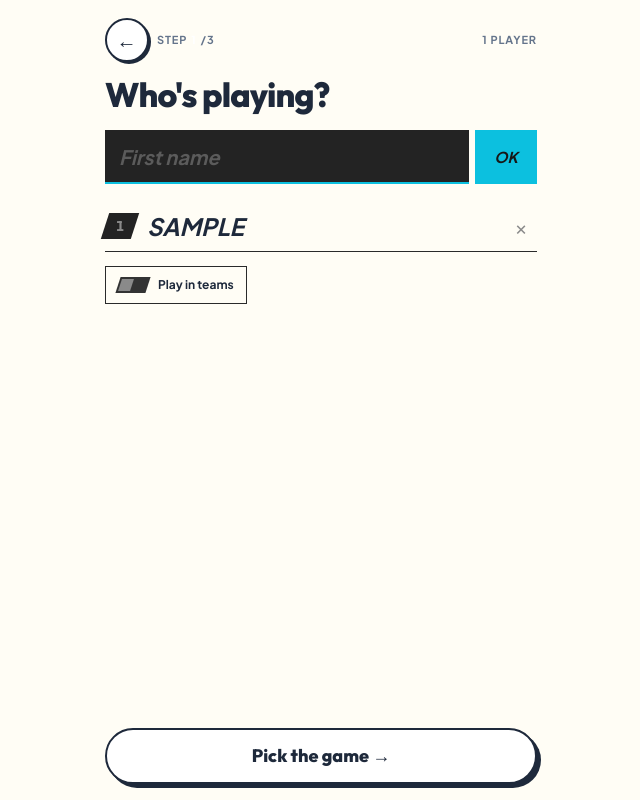
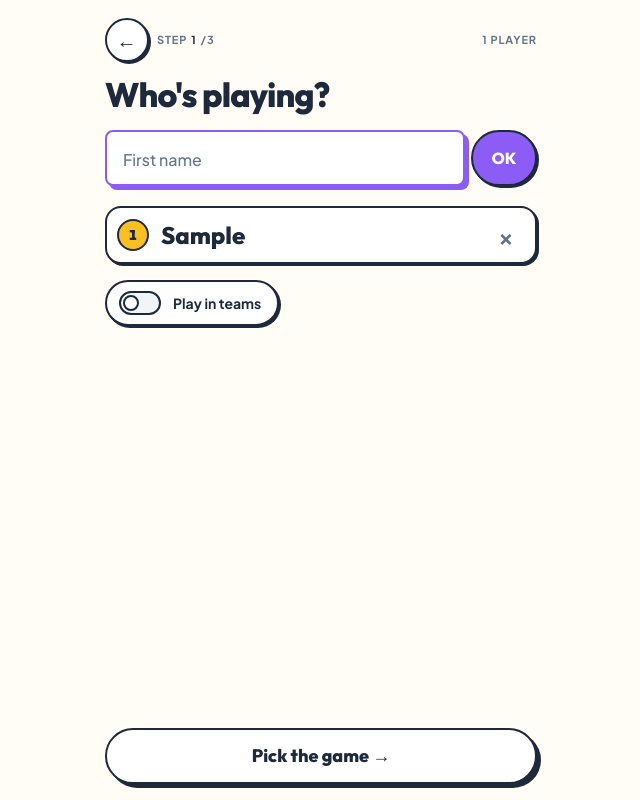
Before and after one commit to keutarcrash-sudo/A18-DART, a Next.js app: page /nouvelle in a window 1280 px wide. Both pictures are taken after typing "Sample" into the empty fields and a click on the button "OK". Shown: the whole page, without its empty margins (319-959 px from the left). Built offline with nearby package versions, Linux system fonts and the light colour scheme.

Commit message:
Création de partie pop
Co-Authored-By: Claude Opus 5.5 <noreply@anthropic.com>
Claude-Session: https://claude.ai/code/session_011S74xeDguJC9tYdqgTWReM

```diff
--- a/src/components/setup/NewGame.tsx
+++ b/src/components/setup/NewGame.tsx
@@ -5,10 +5,10 @@
  */
 import { useRouter } from "next/navigation";
 import { useT } from "@/lib/i18n";
-import { Mascot } from "@/components/pop/Pop";
+import { Head } from "@/components/pop/Heads";
 import { AnimatePresence, motion } from "motion/react";
 import { useEffect, useRef, useState } from "react";
-import { Cta, Screen, Seg, Title, TopBar } from "@/components/ui";
+import { Cta, Pill, Screen, Seg, Title, TopBar } from "@/components/ui";
 import { DEFAULT_X01_OPTIONS, type X01Options } from "@/engine/x01";
 import { type CricketMode, DEFAULT_CRICKET_OPTIONS } from "@/engine/cricket";
 import { DEFAULT_KILLER_OPTIONS } from "@/engine/killer";
@@ -182,7 +182,7 @@ function Players({
         onBack={onBack}
         left={
           <>
-            {t("Étape")} <b className="mx-1 text-blanc">1</b>/3
+            {t("Étape")} <b className="mx-1 text-encre">1</b>/3
           </>
         }
         right={players.length > 1 ? t("{n} joueurs", { n: players.length }) : t("{n} joueur", { n: players.length })}
@@ -208,22 +208,25 @@ function Players({
           autoComplete="off"
           aria-label={t("Prénom du joueur")}
           disabled={players.length >= MAX_PLAYERS}
-          className="h-[54px] min-w-0 flex-1 border-b-2 border-cyan bg-case px-3.5 text-xl font-black uppercase italic text-blanc outline-none placeholder:normal-case placeholder:text-gris-2"
+          className="h-14 min-w-0 flex-1 rounded-lg border-2 border-[#CBD5E1] bg-carte px-4 font-display text-xl font-extrabold text-encre outline-none transition-[border-color,box-shadow] duration-200 ease-pop placeholder:font-text placeholder:text-base placeholder:font-medium placeholder:text-attenue focus:border-violet focus:shadow-[4px_4px_0_0_var(--color-violet)] disabled:bg-muted"
         />
-        <button type="submit" className="w-[62px] bg-cyan text-[15px] font-black italic text-noir active:bg-blanc">
+        <button
+          type="submit"
+          className="pop-shadow-sm pop-press h-14 w-[66px] rounded-full border-2 border-encre bg-violet font-display text-base font-extrabold text-white"
+        >
           OK
         </button>
       </form>
 
       {free.length > 0 && (
-        <div className="mt-3 flex flex-wrap items-center gap-1.5">
-          <small className="mr-1 text-[9px] font-bold uppercase tracking-[0.16em] text-gris">{t("Récents sur ce téléphone")}</small>
+        <div className="mt-4 flex flex-wrap items-center gap-2">
+          <small className="mr-1 text-[11px] font-bold uppercase tracking-[0.08em] text-attenue">{t("Récents sur ce téléphone")}</small>
           {free.map((r) => (
             <button
               key={r}
               type="button"
               onClick={() => add(r)}
-              className="border-[1.5px] border-[#3a3a3a] px-2.5 py-1.5 text-xs font-bold text-[#d0d0d0] active:bg-case"
+              className="pop-shadow-sm pop-press min-h-[46px] rounded-full border-2 border-encre bg-carte px-4 text-sm font-bold text-encre"
             >
               {r}
             </button>
@@ -231,9 +234,9 @@ function Players({
         </div>
       )}
 
-      <div className="mt-4 flex flex-col">
+      <div className="mt-5 flex flex-col gap-2.5">
         {players.length === 0 && (
-          <p className="border-b border-filet py-5 text-[13px] leading-relaxed text-gris">
+          <p className="rounded-2xl border-2 border-dashed border-[#CBD5E1] px-4 py-5 text-[13px] leading-relaxed text-attenue">
             {t("Tape un prénom puis OK. Seul, ça marche aussi : idéal pour s'entraîner.")}
           </p>
         )}
@@ -242,19 +245,24 @@ function Players({
             key={p.name}
             initial={{ x: 30, opacity: 0 }}
             animate={{ x: 0, opacity: 1 }}
-            className="flex h-[52px] items-center gap-3 border-b border-filet"
+            className="pop-shadow-sm flex min-h-[54px] items-center gap-3 rounded-2xl border-2 border-encre bg-carte py-1 pl-2.5 pr-1.5"
           >
-            <span className="skew-18 grid h-[26px] w-[30px] shrink-0 place-items-center bg-case">
-              <span className="unskew-18 font-num text-sm text-gris">{i + 1}</span>
+            <span
+              className={`grid h-8 w-8 shrink-0 place-items-center rounded-full border-2 border-encre font-num text-sm font-black text-encre ${
+                ["bg-ambre", "bg-rose", "bg-menthe"][i % 3]
+              }`}
+            >
+              {i + 1}
             </span>
-            <span className="min-w-0 flex-1 truncate text-2xl font-black uppercase italic">{p.name}</span>
+            <span className="min-w-0 flex-1 truncate font-display text-2xl font-extrabold">{p.name}</span>
             {teams && (
               <button
                 type="button"
                 aria-label={t("Changer {name} d'équipe", { name: p.name })}
                 onClick={() => setPlayers(players.map((q, j) => (j === i ? { ...q, team: q.team === "A" ? "B" : "A" } : q)))}
-                style={{ "--h": "26px" } as React.CSSProperties}
-                className={`btn-18 h-[26px] w-[38px] text-[13px] font-black italic text-noir ${p.team === "A" ? "bg-cyan" : "bg-blanc"}`}
+                className={`pop-shadow-sm pop-press h-[46px] w-[46px] rounded-full border-2 border-encre font-display text-sm font-extrabold ${
+                  p.team === "A" ? "bg-violet text-white" : "bg-ambre text-encre"
+                }`}
               >
                 {p.team}
               </button>
@@ -263,7 +271,7 @@ function Players({
               type="button"
               aria-label={t("Retirer {name}", { name: p.name })}
               onClick={() => setPlayers(players.filter((_, j) => j !== i))}
-              className="h-10 w-8 text-xl text-gris"
+              className="grid h-[46px] w-[46px] place-items-center text-2xl font-bold text-attenue"
             >
               ×
             </button>
@@ -275,10 +283,12 @@ function Players({
         type="button"
         aria-pressed={teams}
         onClick={() => setTeams(!teams)}
-        className="mt-3.5 flex items-center gap-2.5 self-start border-[1.5px] border-filet px-3 py-2.5 text-xs font-bold"
+        className="pop-shadow-sm pop-press mt-4 flex min-h-[46px] items-center gap-3 self-start rounded-full border-2 border-encre bg-carte py-1.5 pl-3 pr-4 text-sm font-bold"
       >
-        <i className={`skew-18 relative h-4 w-[30px] ${teams ? "bg-cyan" : "bg-[#333]"}`}>
-          <i className={`absolute top-0.5 h-3 w-3 transition-all ${teams ? "left-4 bg-noir" : "left-0.5 bg-gris"}`} />
+        <i className={`relative h-6 w-[42px] rounded-full border-2 border-encre transition-colors ${teams ? "bg-violet" : "bg-muted"}`}>
+          <i
+            className={`absolute top-0.5 h-4 w-4 rounded-full border-2 border-encre bg-carte transition-all duration-300 ease-pop ${teams ? "left-[20px]" : "left-0.5"}`}
+          />
         </i>
         {t("Jouer en équipes")}
       </button>
@@ -301,13 +311,13 @@ function Games({ count, label, onBack, onPick }: { count: number; label: string;
         onBack={onBack}
         left={
           <>
-            {t("Étape")} <b className="mx-1 text-blanc">2</b>/3
+            {t("Étape")} <b className="mx-1 text-encre">2</b>/3
           </>
         }
         right={label}
       />
       <Title>{t("À quoi on joue ?")}</Title>
-      <div className="mt-3.5 flex flex-col">
+      <div className="mt-5 flex flex-col gap-3">
         {GAMES.map((g) => {
           const min = estimateMinutes(g, count);
           const tooFew = g.minPlayers && count < g.minPlayers;
@@ -318,35 +328,66 @@ function Games({ count, label, onBack, onPick }: { count: number; label: string;
               type="button"
               disabled={disabled}
               onClick={() => onPick(g)}
-              className="grid grid-cols-[minmax(0,1fr)_auto] items-center gap-x-2.5 gap-y-1 border-b border-filet py-3.5 text-left active:bg-case disabled:opacity-35"
+              className="pop-shadow pop-press flex min-h-[74px] items-center gap-3.5 rounded-[18px] border-2 border-encre bg-carte px-3.5 py-3 text-left disabled:border-bord disabled:bg-muted disabled:shadow-none"
             >
-              <span className={g.numeric ? "font-num text-[32px] leading-none" : "text-[26px] font-black uppercase italic leading-none"}>
-                {t(g.name)}
+              <GameShape id={g.id} ready={g.ready} />
+              <span className="min-w-0 flex-1">
+                <span className="block font-display text-[19px] font-extrabold leading-tight">{t(g.name)}</span>
+                <span className="mt-0.5 block text-[12.5px] leading-snug text-attenue">{t(g.desc)}</span>
               </span>
-              <span className="row-span-2 text-right text-[10px] font-bold uppercase leading-normal tracking-widest text-gris">
+              <span className="self-start">
                 {!g.ready ? (
-                  t("Bientôt")
+                  <Pill small>{t("Bientôt")}</Pill>
                 ) : tooFew ? (
-                  <>
-                    {t("{n} joueurs", { n: g.minPlayers ?? 0 })}
-                    <br />
-                    {t("minimum")}
-                  </>
+                  <Pill small>
+                    {t("{n} joueurs", { n: g.minPlayers ?? 0 })} {t("minimum")}
+                  </Pill>
                 ) : (
-                  <>
-                    <b className={`block font-num text-xl font-normal tracking-normal ${min >= 10 && min <= 30 ? "text-cyan" : "text-blanc"}`}>
-                      ~{min}
-                    </b>
-                    min
-                  </>
+                  <Pill small tone={min >= 10 && min <= 30 ? "menthe" : "blanc"}>
+                    ~{min} min
+                  </Pill>
                 )}
               </span>
-              <span className="text-xs leading-snug text-[#a8a8a8]">{t(g.desc)}</span>
             </button>
           );
         })}
       </div>
     </Screen>
+  );
+}
+
+const SHAPE_ICON = {
+  killer: <path d="M12 2v4M12 18v4M4.9 4.9l2.8 2.8M16.3 16.3l2.8 2.8M2 12h4M18 12h4" />,
+  clock: (
+    <>
+      <circle cx="12" cy="12" r="9" />
+      <path d="M12 7v5l3 2" />
+    </>
+  ),
+};
+
+/** Forme et couleur propres à chaque jeu (maquette « Choix du jeu »). */
+function GameShape({ id, ready }: { id: GameInfo["id"]; ready: boolean }) {
+  const base = "grid h-[50px] w-[50px] shrink-0 place-items-center border-2 border-encre font-display text-base font-black";
+  const label = id === "501" || id === "301" ? id : id === "cricket" ? "20" : id === "high" ? "180" : null;
+  const style: Record<GameInfo["id"], { cls: string; radius: string }> = {
+    "501": { cls: "bg-violet text-white", radius: "50%" },
+    "301": { cls: "bg-violet text-white", radius: "50%" },
+    cricket: { cls: "bg-rose text-encre", radius: "6px" },
+    killer: { cls: "bg-ambre text-encre", radius: "24px 24px 24px 4px" },
+    clock: { cls: "bg-menthe text-encre", radius: "999px 999px 6px 6px" },
+    high: { cls: "bg-violet text-white", radius: "6px 24px 6px 24px" },
+    originals: { cls: "bg-carte text-attenue", radius: "12px" },
+  };
+  const st = style[id];
+  return (
+    <span aria-hidden="true" className={`${base} ${ready ? st.cls : "border-dashed bg-carte text-attenue"}`} style={{ borderRadius: st.radius }}>
+      {label ?? (
+        <svg width="22" height="22" viewBox="0 0 24 24" fill="none" stroke="#1E293B" strokeWidth="2.6" strokeLinecap="round">
+          {id === "killer" || id === "clock" ? SHAPE_ICON[id] : <path d="M12 6v12M6 12h12" />}
+        </svg>
+      )}
+    </span>
   );
 }
 
@@ -395,7 +436,7 @@ function Options({
         onBack={onBack}
         left={
           <>
-            {t("Étape")} <b className="mx-1 text-blanc">3</b>/3
+            {t("Étape")} <b className="mx-1 text-encre">3</b>/3
           </>
         }
         right={t("Réglages")}
@@ -464,7 +505,7 @@ function Options({
         <X01Settings opts={opts} setOpts={setOpts} />
       )}
       <div className="min-h-4 flex-1" />
-      <Cta tone="cyan" onClick={onNext}>
+      <Cta tone="violet" onClick={onNext}>
         {t("Au bull →")}
       </Cta>
     </Screen>
@@ -534,33 +575,32 @@ function Bull({
     <Screen>
       <TopBar onBack={onBack} left={t("Qui commence ?")} />
       <div className="relative mt-4">
-        <h1 className="text-[70px] font-black uppercase italic leading-[0.85] tracking-tighter">
+        <h1 className="font-display text-[70px] font-black leading-[0.85] tracking-tighter">
           {t("Au")}
           <br />
-          <span className="text-cyan">{t("bull !")}</span>
+          <span className="text-violet">{t("bull !")}</span>
         </h1>
         <div className="absolute -top-1 right-0">
-          <Mascot mood="wow" size={96} />
+          <Head kind="crispe" size={104} />
         </div>
       </div>
-      <p className="mt-2 text-[13px] leading-normal text-[#bdbdbd]">
+      <p className="mt-3 text-[13px] leading-normal text-attenue">
         {t("Chacun lance une fléchette vers le centre. Touche le prénom du plus proche :")}{" "}
         {sides.length < players.length ? t("son équipe commence, avec lui.") : t("il commence.")}
       </p>
-      <div className="mt-5 grid grid-cols-2 gap-2">
+      <div className="mt-5 grid grid-cols-2 gap-3">
         {players.map((p) => (
           <button
             key={p.name}
             type="button"
             onClick={() => onPick(p.name)}
-            style={{ "--h": "58px" } as React.CSSProperties}
-            className="btn-18 h-[58px] truncate bg-blanc px-3.5 text-base font-black uppercase italic text-noir active:bg-cyan"
+            className="pop-shadow pop-press h-14 truncate rounded-full border-2 border-encre bg-carte px-3.5 font-display text-base font-extrabold text-encre active:bg-ambre"
           >
             {p.name}
           </button>
         ))}
       </div>
-      <button type="button" onClick={onSkip} className="mt-4 self-start py-1.5 text-[11px] font-bold uppercase tracking-[0.14em] text-gris">
+      <button type="button" onClick={onSkip} className="mt-5 min-h-[46px] self-start px-1 text-[11px] font-bold uppercase tracking-[0.08em] text-attenue underline decoration-2 underline-offset-4">
         {t("Passer · ordre de saisie")}
       </button>
     </Screen>
```
